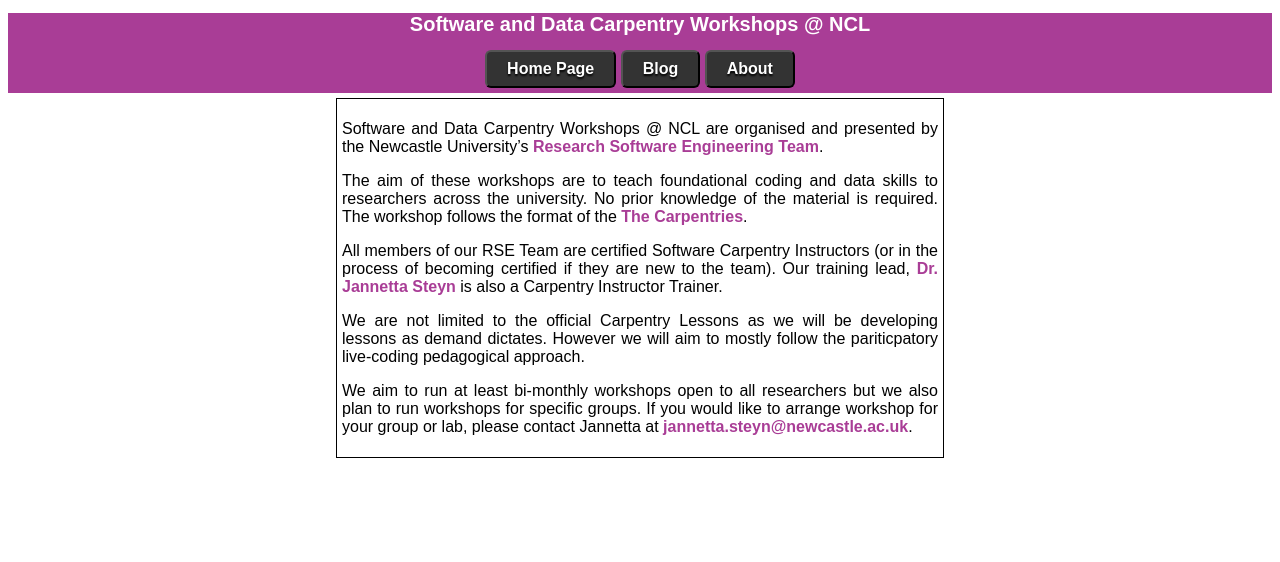
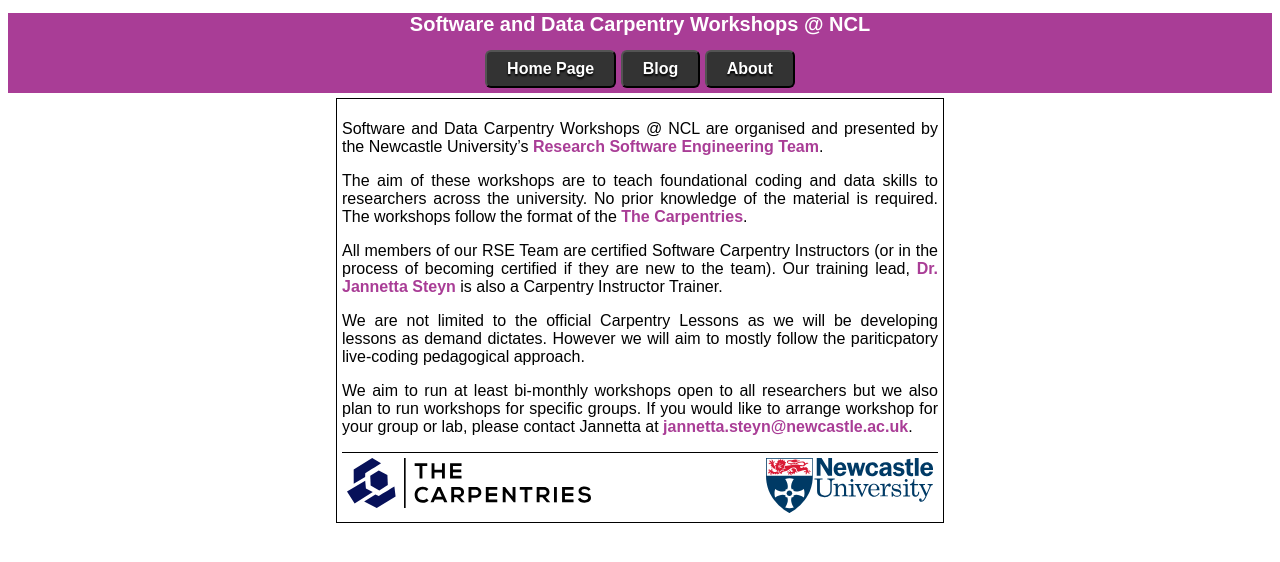
Before and after one commit to NclRSE-Training/software-carpentry, a Jekyll site: the page built from about.md, in a window 1280 px wide. Shown: the top 562 px of the page. Built offline with Jekyll 4.4.1, drawn with Linux system fonts in a browser that asks for light colours.

Commit message:
Update images

```diff
--- a/about.md
+++ b/about.md
@@ -5,10 +5,15 @@
 
 Software and Data Carpentry Workshops @ NCL are organised and presented by the Newcastle University's [Research Software Engineering Team](https://rse.ncldata.dev/).
 
-The aim of these workshops are to teach foundational coding and data skills to researchers across the university. No prior knowledge of the material is required. The workshop follows the format of the [The Carpentries](https://carpentries.org).
+The aim of these workshops are to teach foundational coding and data skills to researchers across the university. No prior knowledge of the material is required. The workshops follow the format of the [The Carpentries](https://carpentries.org).
 
 All members of our RSE Team are certified Software Carpentry Instructors (or in the process of becoming certified if they are new to the team). Our training lead, [Dr. Jannetta Steyn](https://rse.ncldata.dev/jannetta-steyn) is also a Carpentry Instructor Trainer.
 
 We are not limited to the official Carpentry Lessons as we will be developing lessons as demand dictates. However we will aim to mostly follow the pariticpatory live-coding pedagogical approach.
 
 We aim to run at least bi-monthly workshops open to all researchers but we also plan to run workshops for specific groups. If you would like to arrange workshop for your group or lab, please contact Jannetta at [jannetta.steyn@newcastle.ac.uk](mailto::jannetta.steyn@newcastle.ac.uk).
+
+<div style="border-top: 1px solid black; padding: 5px 5px 5px 5px;">
+  <img src="/assets/images/TheCarpentries.svg" height="50px">
+  <img style="float:right" src="/assets/images/Newcastle_University_logo.svg" height="55px">
+</div>
```
Also changed, not shown: assets/images/Newcastle_University_logo.svg (added), assets/images/TheCarpentries.svg (added), assets/images/gitbash.png, assets/images/swc.png.
